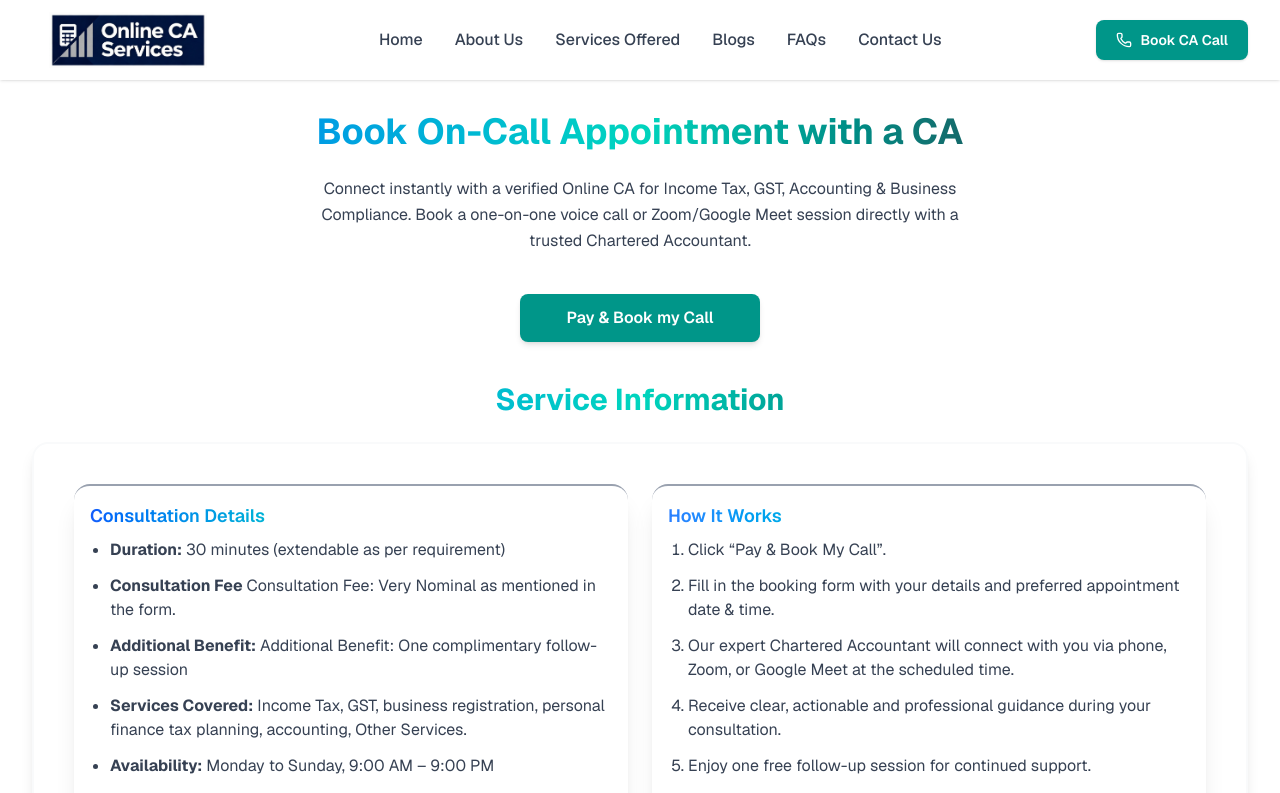
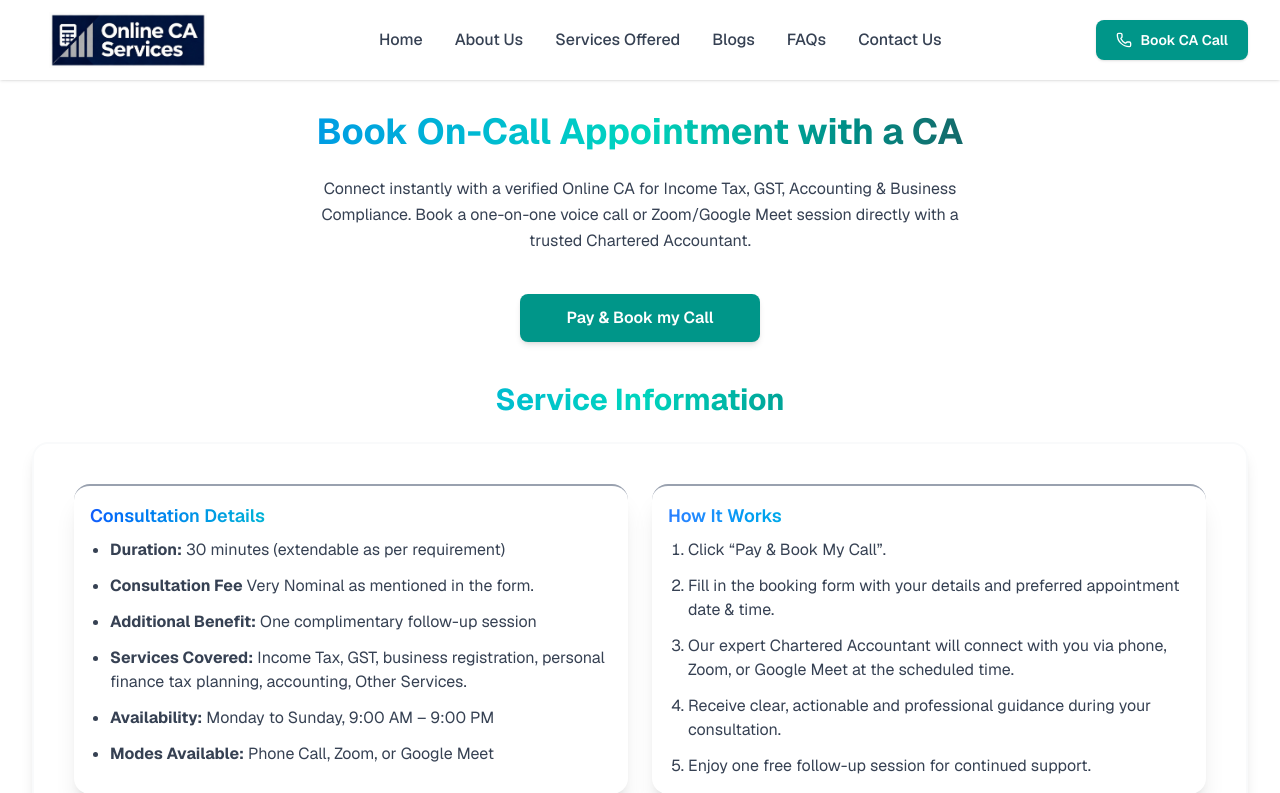
Before and after one commit to Kirito-012/onlineCAServices, a Next.js app: page /book-appointment in a window 1280 px wide. Shown: the top 793 px of the page. Built offline with nearby package versions, Linux system fonts and the light colour scheme.

Commit message:
Fix formatting of consultation fee and benefits text

```diff
--- a/app/book-appointment/page.tsx
+++ b/app/book-appointment/page.tsx
@@ -57,11 +57,11 @@ export default function BookAppointment() {
                     <b>Duration:</b> 30 minutes (extendable as per requirement)
                   </li>
                   <li>
-                    <b>Consultation Fee</b> Consultation Fee: Very Nominal as
+                    <b>Consultation Fee</b> Very Nominal as
                     mentioned in the form.
                   </li>
                   <li>
-                    <b>Additional Benefit:</b> Additional Benefit: One
+                    <b>Additional Benefit:</b> One
                     complimentary follow-up session
                   </li>
                   <li>
```
